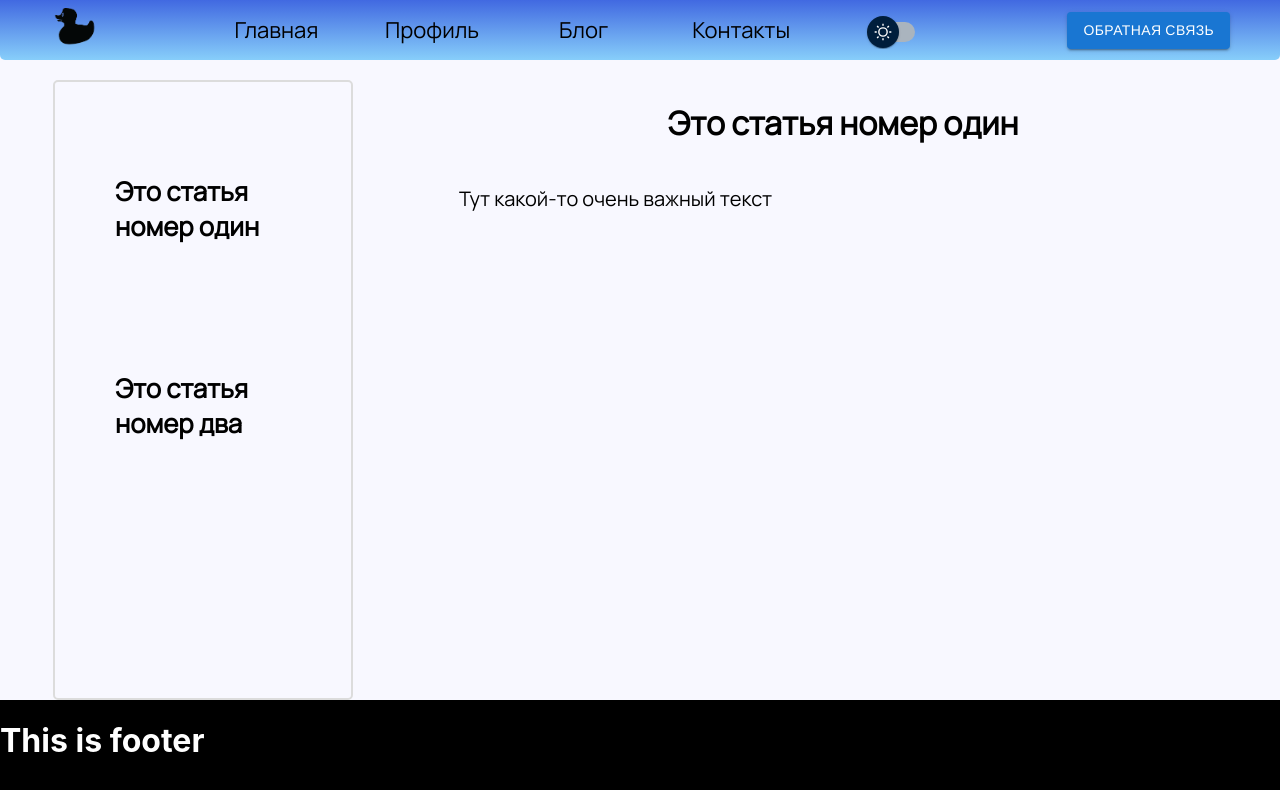
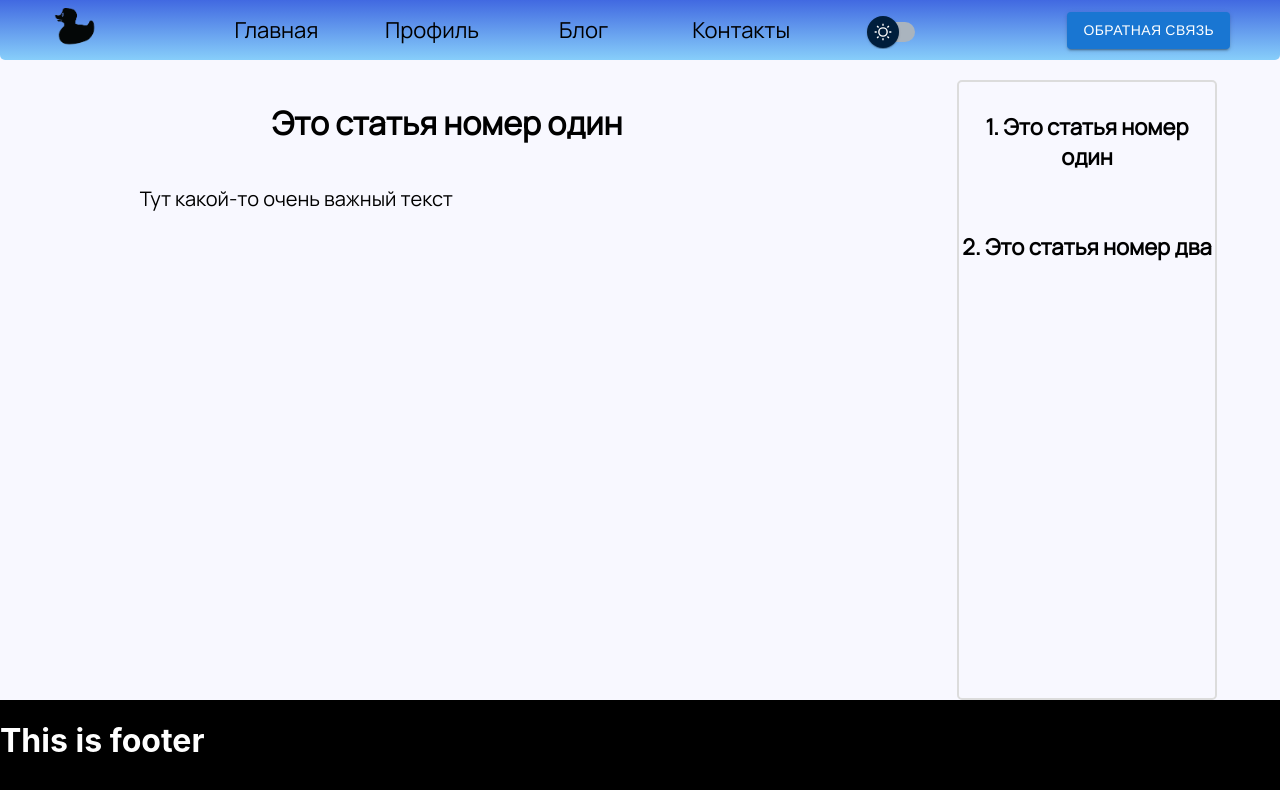
Before and after one commit to Deadduck89/portfolio, a React (Create React App) app: page /blog in a window 1280 px wide. Shown: the top 790 px of the page. Built offline with nearby package versions, Linux system fonts and the light colour scheme; a web font is replaced by a local one.

Commit message:
Blog page style changes
Headline list moved to right side, added number of article in list, h4 instead of h3, centered items, margin of items become zero to make list item smaller. Left margin of text changed to 10%

```diff
--- a/src/Components/Content/BlogPage/BlogHeadline/BlogHeadline.jsx
+++ b/src/Components/Content/BlogPage/BlogHeadline/BlogHeadline.jsx
@@ -5,7 +5,11 @@ import classes from '../BlogPage.module.css'
 const BlogHeadline = (props) => {
     return (<div>
             <ul className={classes.blogHeadlineList}>
-                <li><NavLink className={classes.blogListElement} activeStyle={{color:"#A9A9A9"}}  to={'/blog/' + props.id}><h3>{props.headline}</h3></NavLink></li>
+                <li><NavLink className={classes.blogListElement} activeStyle={{color: "#A9A9A9"}}
+                             to={'/blog/' + props.id}>
+                    <h4>{props.id}. {props.headline}</h4>
+                </NavLink>
+                </li>
             </ul>
         </div>
     )
--- a/src/Components/Content/BlogPage/BlogPage.jsx
+++ b/src/Components/Content/BlogPage/BlogPage.jsx
@@ -22,8 +22,8 @@ const BlogPage = (props) => {
 
     return (
         <div className={blogStyle}>
+            <div className={classes.blogText}><BlogArticle articles={state.articles}/></div>
             <div className={classes.headlineBlock}>{headlineElement}</div>
-            <div className={classes.blogText}><BlogArticle articles={state.articles}/></div>
         </div>
     )
 }
--- a/src/Components/Content/BlogPage/BlogPage.module.css
+++ b/src/Components/Content/BlogPage/BlogPage.module.css
@@ -1,4 +1,4 @@
-.blog {
+.blog, .blogDark{
     display: flex;
     justify-content: space-around;
     padding-top: 20px;
@@ -6,10 +6,6 @@
 }
 
 .blogDark {
-    display: flex;
-    justify-content: space-around;
-    height: 100%;
-    padding-top: 20px;
     background-color: #161618;
     color: #DCDCDC;
 }
@@ -17,7 +13,6 @@
 .headlineBlock {
     width: 20%;
     margin-bottom: 20px;
-    padding: 20px;
     border: #DCDCDC 2px solid;
     border-radius: 5px;
     font-family: Manrope, Roboto;
@@ -27,6 +22,12 @@
 }
 .blogDark .blogListElement {
     color: #DCDCDC;
+}
+.blogHeadlineList li{
+    text-align: center;
+}
+.blogHeadlineList h4{
+    margin: 0;
 }
 
 .blogText {
@@ -39,10 +40,13 @@
 }
 
 .blogArticleText {
-    margin-top: 40px;
+    margin: 40px 0 0 10%;
+
     font-size: 20px;
 }
 
 .blogHeadlineList {
+    margin: 0;
+    padding: 0;
     list-style-type: none;
 }
```
